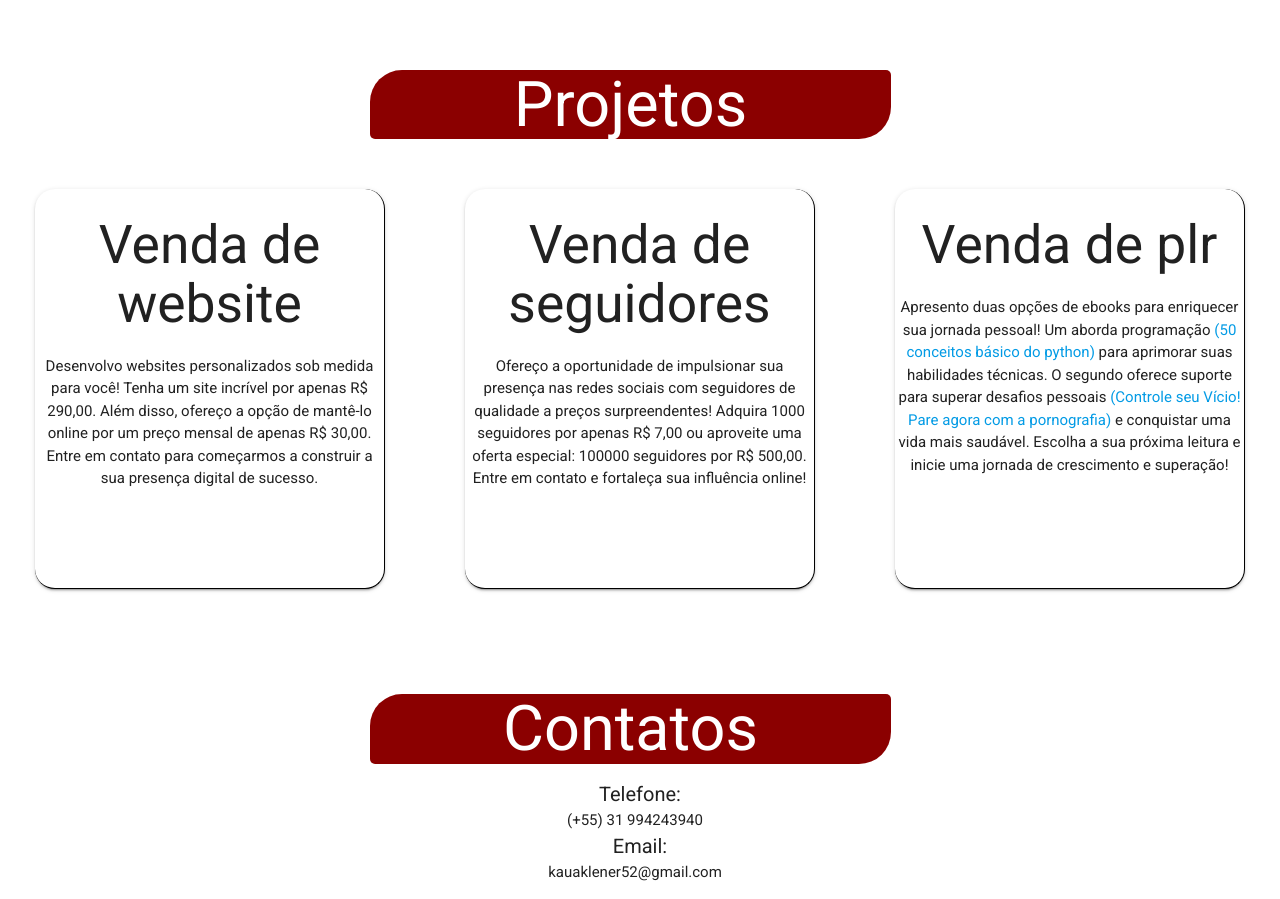
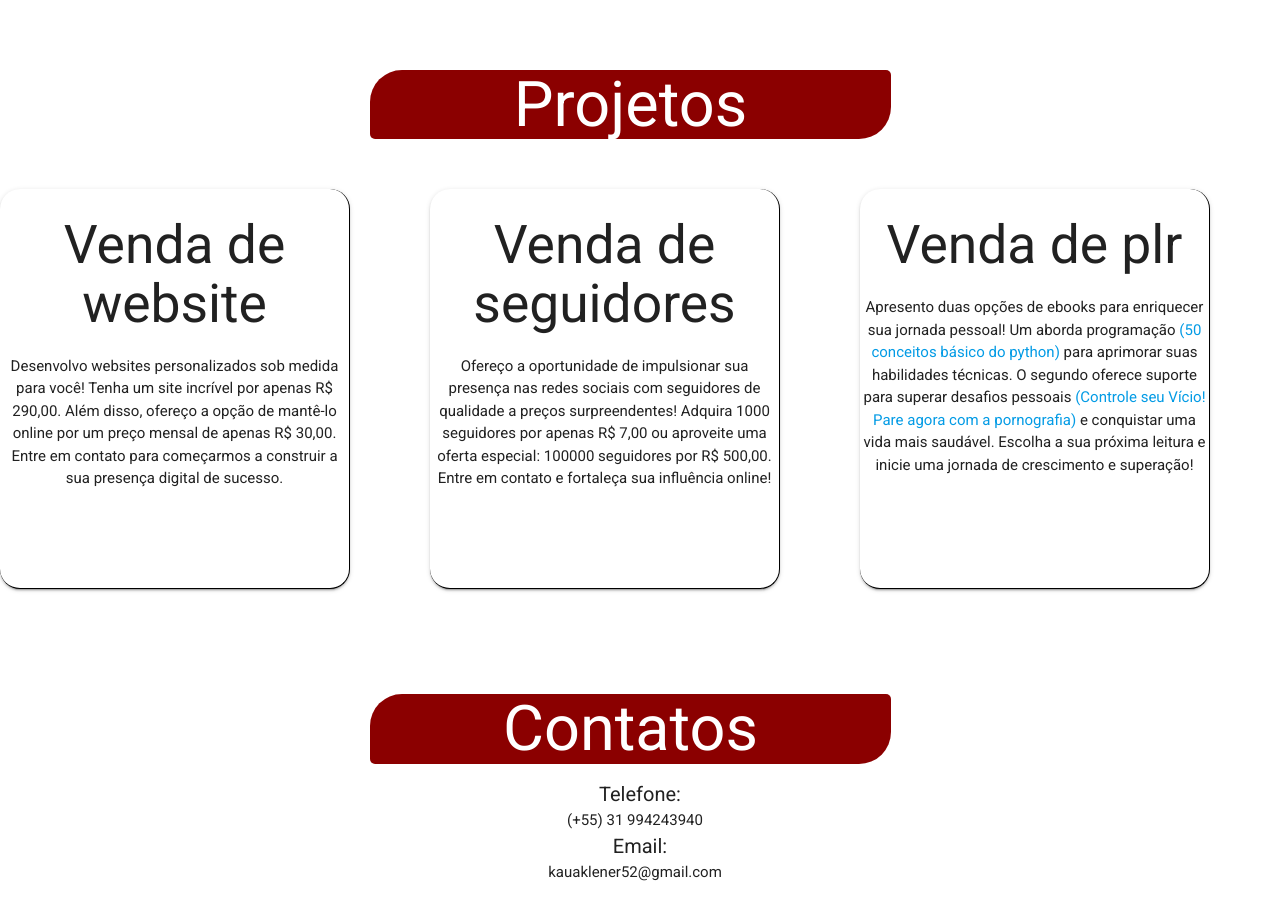
Before and after one commit to jhonaswitow/portfolio, a plain HTML site: page index.html in a window 1280 px wide. Shown: the part 880-1779 px from the top of the page. Drawn offline with nearby package versions, Linux system fonts and the light colour scheme.

Commit message:
Update style.css

```diff
--- a/style.css
+++ b/style.css
@@ -53,9 +53,10 @@ body {
 .card-container {
   display: grid;
   grid-template-columns: repeat(auto-fit, minmax(200px, 1fr));
-  justify-items: center;
-  align-items: center;
   gap: 10px;
+  justify-content: center;
+  align-content: center;
+  align-items: stretch;
 }
 
 .contact {
```
